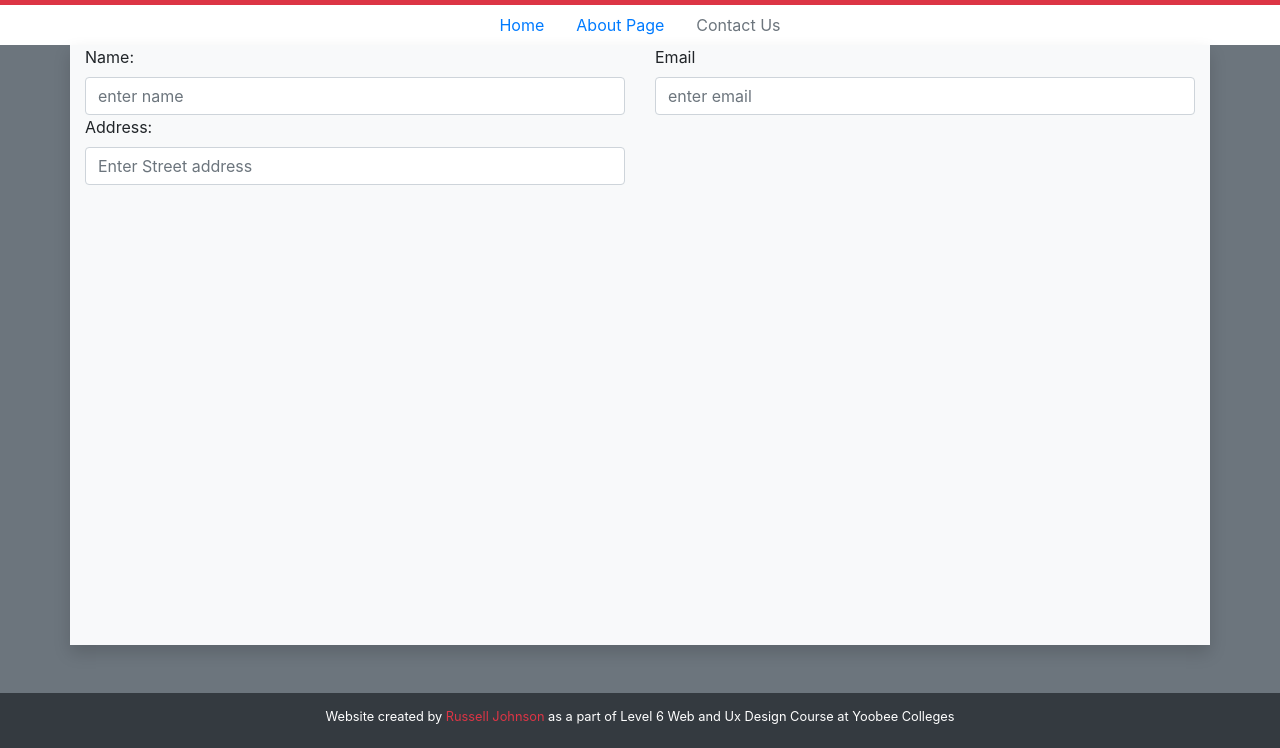
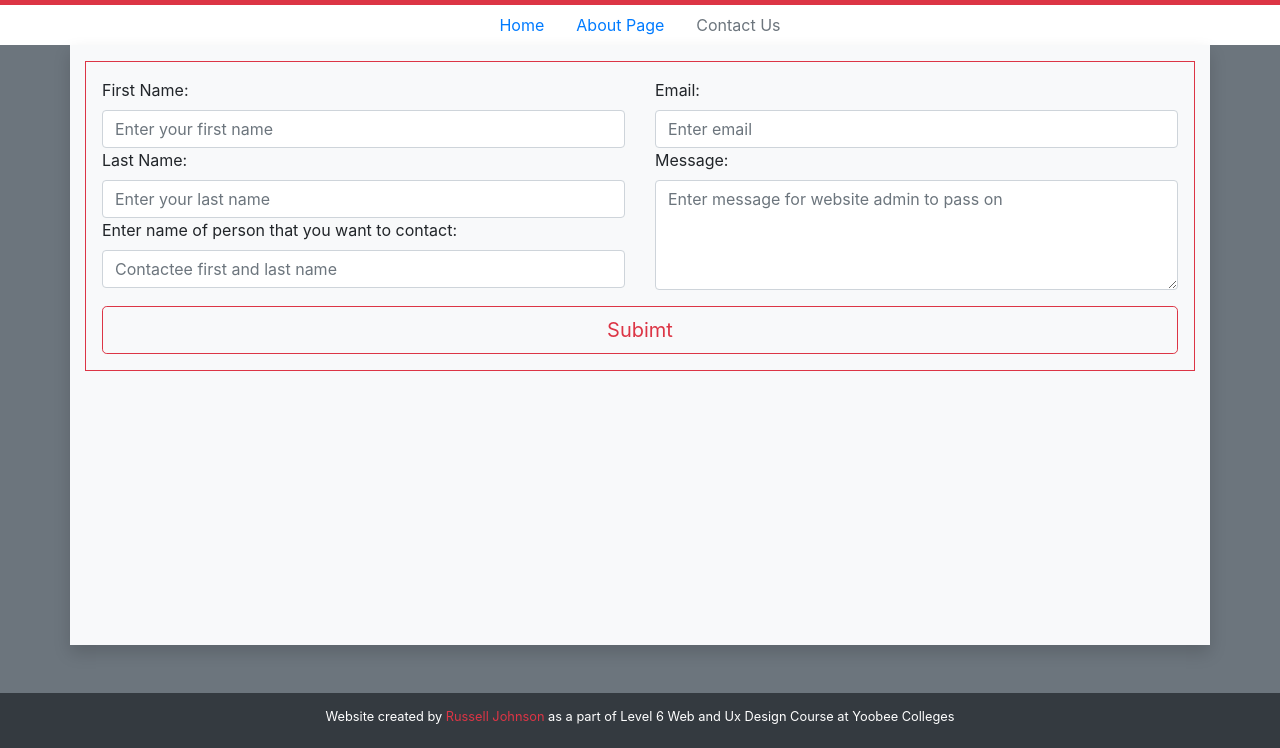
Before and after one commit to rustychaiNZ/nodeIntroduction, a website: page public/contactPage.html in a window 1280 px wide. Shown: the part 171-919 px from the top of the page. Drawn offline with nearby package versions, Linux system fonts and the light colour scheme.

Commit message:
gathering information from contact page and printing in terminal

```diff
--- a/public/contactPage.html
+++ b/public/contactPage.html
@@ -32,20 +32,32 @@
 		<!-- Header ends -->
 
 		<!-- Website contents -->
-		<div class="container shadow mb-5 bg-light">
-			<div class="row">
-				<!--  -->
-				<div class="col-6">
-					<label for="name">Name:</label>
-					<input type="text" placeholder="enter name" class="form-control">
-					<label for="address">Address:</label>
-					<input type="text" placeholder="Enter Street address" class="form-control">
+		<div class="container shadow mb-5 bg-light pt-3">
+			<!-- Form -->
+			<form action="sendForm" method="post" class="border border-danger p-3">
+				<div class="row">
+					<div class="col-6">
+						<label for="fName">First Name:</label>
+						<input type="text" name="fName" id="fName" placeholder="Enter your first name" class="form-control">
+						<label for="lName" id="lName">Last Name:</label>
+						<input type="text" name="lName" placeholder="Enter your last name" class="form-control">
+						<label for="personToContact">Enter name of person that you want to contact:</label>
+						<input type="text" name="personToContact" id="personToContact" placeholder="Contactee first and last name" class="form-control">
+					</div>
+					<div class="col-6">
+						<label for="email">Email:</label>
+						<input type="text" name="email" id="email" class="form-control" placeholder="Enter email">
+						<label for="message">Message:</label>
+						<textarea id="message" name="message" class="form-control" rows="4" placeholder="Enter message for website admin to pass on"></textarea>
+					</div>
 				</div>
-				<div class="col-6">
-					<label for="email">Email</label>
-					<input type="text" class="form-control" placeholder="enter email">
+				<div class="row">
+					<div class="col-12">
+						<button class="btn btn-lg btn-block btn-outline-danger mt-3" type="submit" id="submitForm">Subimt</button>
+					</div>
 				</div>
-			</div>
+			</form>
+			<!-- Form ends -->
 		</div>
 		<!-- Website contents end -->
 
```
Also changed, not shown: server.js (+25 -2 lines).
